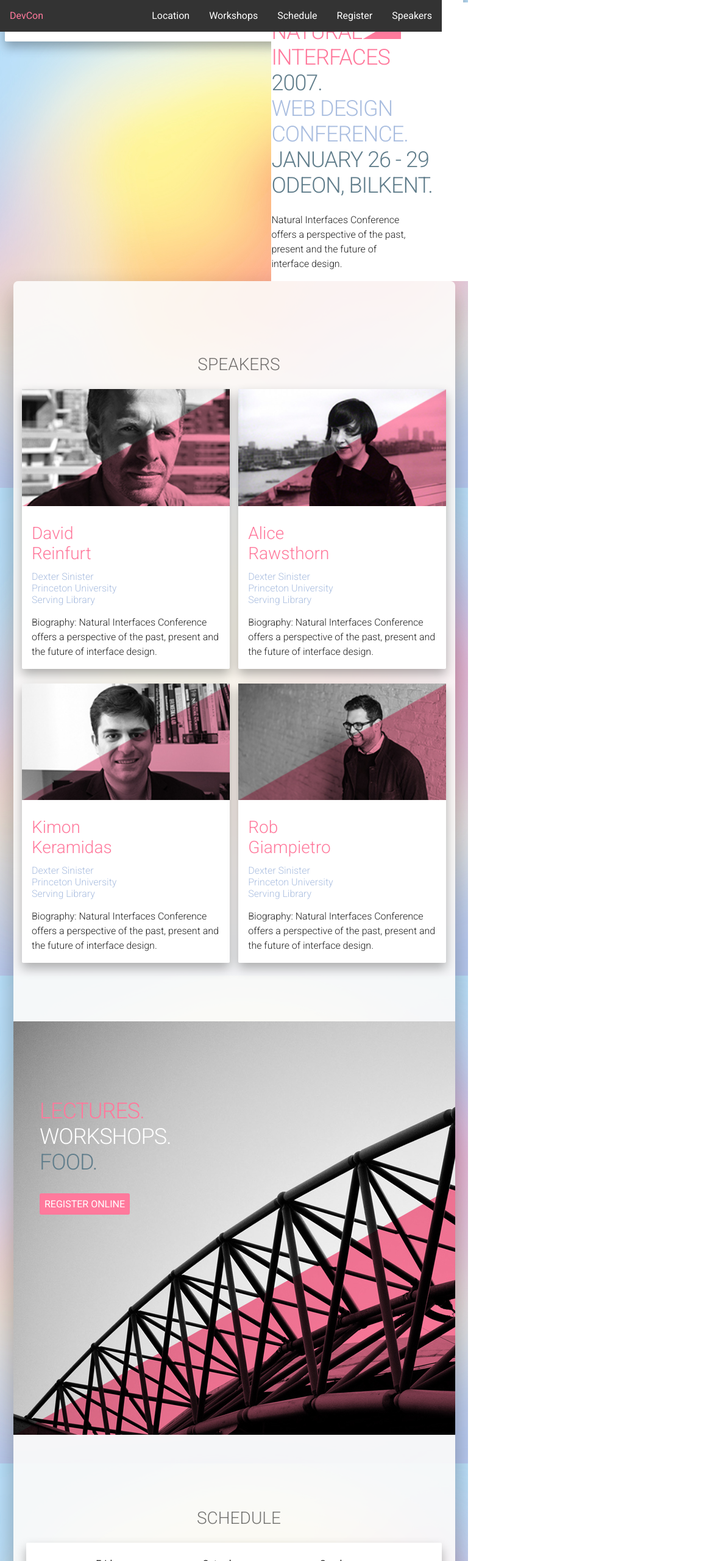
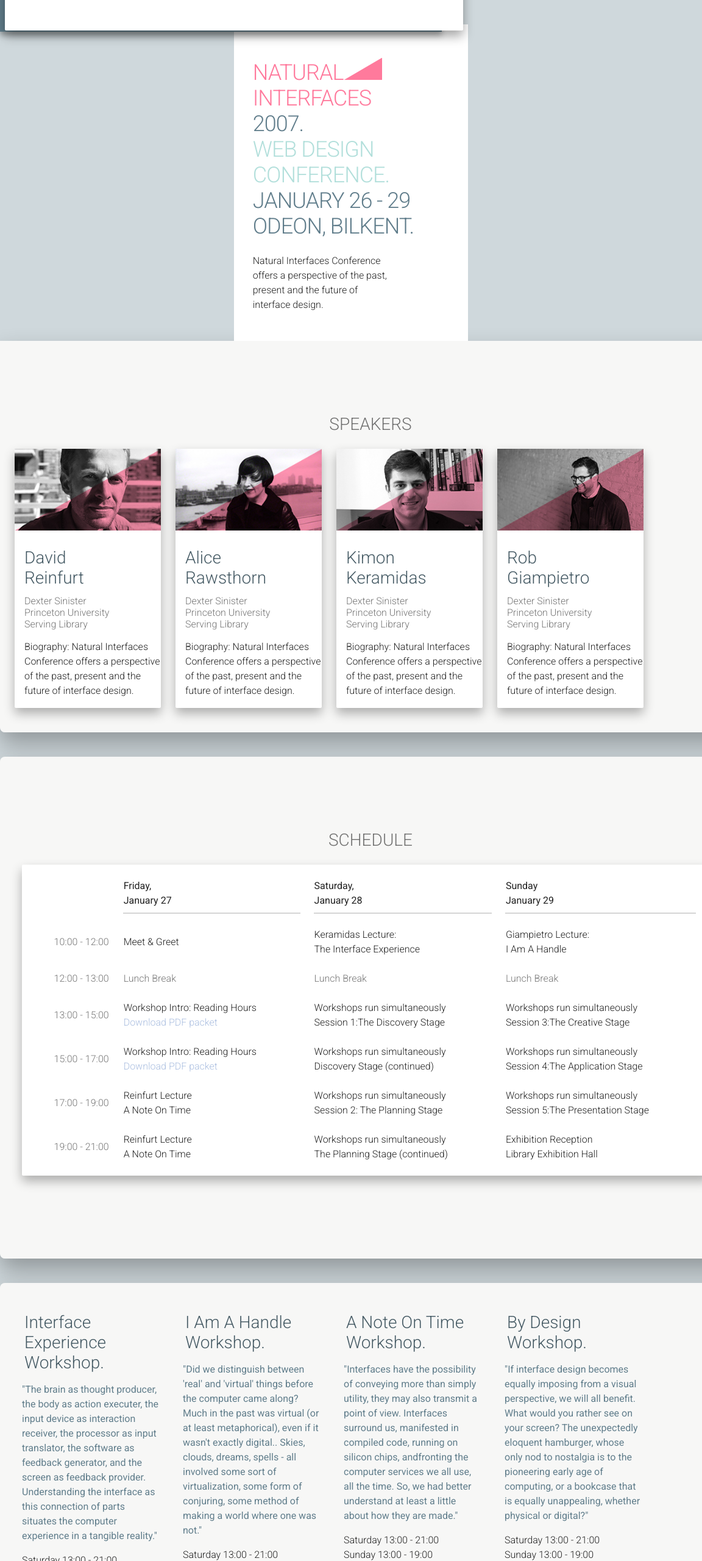
Before and after one commit to celikkoseoglu/GRA210-Bilkent, a plain HTML site: page index.html in a window 768 px wide. Shown: the top 2560 px of the page at 61% size, 1152 px wide, since content can reach past the window. Drawn offline with Linux system fonts and the light colour scheme.

Commit message:
splitted sections into their own cards tried designing a new heroimage with photoshop and we use a proper material color palette now

```diff
--- a/index.html
+++ b/index.html
@@ -2,6 +2,7 @@
 <html>
 <head>
     <link rel="stylesheet" type="text/css" href="style.css">
+    <link href="css/scrolling-nav.css" rel="stylesheet">
     <link href="https://fonts.googleapis.com/css?family=Roboto:300,400,500,700" rel="stylesheet">
 </head>
 
@@ -20,58 +21,51 @@
 
 <header>
     <div id="herotype">
-		<h1><span class="salmon">NATURAL<img src="triangle_logo.gif"><br />
-			INTERFACES</span><br />
-			2007.<br />
-			<span class="lavender"> WEB DESIGN<br />
-			CONFERENCE.<br /></span>
-			JANUARY 26 - 29<br />
-			ODEON, BILKENT.<br /></h1>
+        <h1><span class="salmon">NATURAL<img src="triangle_logo.gif"><br/>
+			INTERFACES</span><br/>
+            2007.<br/>
+            <span class="lavender"> WEB DESIGN<br/>
+			CONFERENCE.<br/></span>
+            JANUARY 26 - 29<br/>
+            ODEON, BILKENT.<br/></h1>
         <p>Natural Interfaces Conference offers a perspective of the past, present and the future of interface
             design.</p>
     </div>
 </header>
-
 <div class="announcement-bar">
     <p style="border: 5px solid red"><strong>Google Developer Day Beijing &amp; Shanghai</strong> 12/2016</p>
-	<a style="float: right; border: 5px solid red" href="http://services.google.cn/fb/forms/gddcn2016/" target="_blank"
-	   class="button">Register now</a>
 </div>
 
-<div id="wrapper">
+
+<div class="wrapper" style="border-radius: 0 0 8px 8px;">
 
     <main id="speaker_anchor">
         <h2>SPEAKERS</h2>
-		<div class="card"><img src="david_overlay.jpg"/>
+        <div class="card"><img src="speakers/david_overlay.jpg"/>
             <h3>David<br/>Reinfurt</h3><h4>Dexter Sinister<br/>Princeton University<br/>Serving Library</h4>
             <p>Biography: Natural Interfaces Conference offers a perspective of the past, present and the future of
                 interface design.</p>
         </div>
-		<div class="card"><img src="alice_overlay.jpg"/>
+        <div class="card"><img src="speakers/alice_overlay.jpg"/>
             <h3>Alice<br/>Rawsthorn</h3><h4>Dexter Sinister<br/>Princeton University<br/>Serving Library</h4>
             <p>Biography: Natural Interfaces Conference offers a perspective of the past, present and the future of
                 interface design.</p>
         </div>
-		<div class="card"><img src="kimon_overlay.jpg"/>
+        <div class="card"><img src="speakers/kimon_overlay.jpg"/>
             <h3>Kimon<br/>Keramidas</h3><h4>Dexter Sinister<br/>Princeton University<br/>Serving Library</h4>
             <p>Biography: Natural Interfaces Conference offers a perspective of the past, present and the future of
                 interface design.</p>
         </div>
-		<div class="card"><img src="rob_overlay.jpg"/>
+        <div class="card"><img src="speakers/rob_overlay.jpg"/>
             <h3>Rob<br/>Giampietro</h3><h4>Dexter Sinister<br/>Princeton University<br/>Serving Library</h4>
             <p>Biography: Natural Interfaces Conference offers a perspective of the past, present and the future of
                 interface design.</p>
         </div>
     </main>
 
-	<article id="register_anchor">
-		<div class="floattext">
-			<h1><span class="salmon">LECTURES.</span><br/><span class="whitetext">WORKSHOPS.</span><br/>FOOD.</h1>
-			<form>
-				<button type="submit" formaction="http://www.google.com">REGISTER ONLINE</button>
-			</form>
 </div>
-</article>
+
+<div class="wrapper">
 
     <section id="timetable_area">
         <h2>SCHEDULE</h2>
@@ -128,35 +122,13 @@
                 <td>Exhibition Reception<br/>Library Exhibition Hall</td>
             </tr>
         </table>
-<div class="card">
-	<h3>A Note On Time<br/>
-		Workshop.</h3>
-	<blockquote>"Interfaces have the possibility of conveying more than simply utility, they may also transmit a point of view. Interfaces surround us, manifested in compiled code, running on silicon chips, andfronting the computer services we all use, all the time. So, we had better understand at least a little about how they are made."</blockquote>
-	<p>Saturday 13:00 - 21:00<br />
-		Sunday 13:00 - 19:00<br/>
-		Location: FB310</p>
-	<form>
-		<button type="submit" formaction="http://www.google.com">REGISTER ONLINE</button>
-	</form>
+
+
+    </section>
 </div>
 
-		<div class="card">
-			<h3>By Design<br/>
-				Workshop.</h3>
-			<blockquote>"If interface design becomes equally imposing from a visual perspective, we will all benefit.
-				What would you rather see on your screen? The unexpectedly eloquent hamburger, whose only nod to
-				nostalgia is to the pioneering early age of computing, or a bookcase that is equally unappealing,
-				whether physical or digital?"
-			</blockquote>
-			<p>Saturday 13:00 - 21:00<br/>
-				Sunday 13:00 - 19:00<br/>
-				Location: FB310</p>
-			<form>
-				<button type="submit" formaction="http://www.google.com">REGISTER ONLINE</button>
-			</form>
-</div>
-
-		<div class="card">
+<div class="wrapper">
+    <div class="card transparentcard">
         <h3>Interface Experience<br/>
             Workshop.</h3>
         <blockquote>"The brain as thought producer, the body as action executer, the input device as interaction
@@ -189,7 +161,7 @@
         </div>
     </div>
 
-		<div class="card">
+    <div class="card transparentcard">
         <h3>I Am A Handle<br/>
             Workshop.</h3>
         <blockquote>"Did we distinguish between 'real' and 'virtual' things before the computer came along? Much in
@@ -222,15 +194,51 @@
         </div>
     </div>
 
+    <div class="card transparentcard">
+        <h3>A Note On Time<br/>
+            Workshop.</h3>
+        <blockquote>"Interfaces have the possibility of conveying more than simply utility, they may also transmit a
+            point of view. Interfaces surround us, manifested in compiled code, running on silicon chips,
+            andfronting the computer services we all use, all the time. So, we had better understand at least a
+            little about how they are made."
+        </blockquote>
+        <p>Saturday 13:00 - 21:00<br/>
+            Sunday 13:00 - 19:00<br/>
+            Location: FB310</p>
+        <form>
+            <button type="submit" formaction="http://www.google.com">REGISTER ONLINE</button>
+        </form>
+    </div>
 
-	</section>
+    <div class="card transparentcard">
+        <h3>By Design<br/>
+            Workshop.</h3>
+        <blockquote>"If interface design becomes equally imposing from a visual perspective, we will all benefit.
+            What would you rather see on your screen? The unexpectedly eloquent hamburger, whose only nod to
+            nostalgia is to the pioneering early age of computing, or a bookcase that is equally unappealing,
+            whether physical or digital?"
+        </blockquote>
+        <p>Saturday 13:00 - 21:00<br/>
+            Sunday 13:00 - 19:00<br/>
+            Location: FB310</p>
+        <form>
+            <button type="submit" formaction="http://www.google.com">REGISTER ONLINE</button>
+        </form>
+    </div>
+
+</div>
+
+<div class="wrapper">
 
     <section id="map_area">
         <img src="map.png"/>
         <!--See video tutorials in dropbox. 3D map is a bonus assignment, due at the end of the semester.-->
     </section>
+</div>
 
 </div> <!-- closing tag, notice the back-slash-->
 
+<script src="js/scrolling-nav.js"></script>
+
 </body> <!-- closing tag, notice the back-slash-->
 </html> <!-- closing tag, notice the back-slash-->
--- a/style.css
+++ b/style.css
@@ -1,5 +1,5 @@
-body	{
-	background-image: url('background5.jpg');
+body {
+	background-color: #CFD8DC;
 	background-repeat: no-repeat;
 	background-size: cover;
 	background-attachment: fixed;
@@ -8,23 +8,50 @@ body	{
 	-webkit-font-smoothing: antialiased;
 }
 
-#wrapper {
-	width: 900px; /* width of the wrapper material */
+.wrapper {
+	width: 1200px; /* width of the wrapper material */
 	height: auto; /* height of the wrapper material */
-	margin: -104px auto 40px auto;
+	margin: 0 auto 40px auto;
+	padding-bottom: 40px;
 	background-color: rgba(252,251,250,0.9);
 	border-radius: 8px;
 	box-shadow: 0 19px 38px rgba(0,0,0,0.30); /* material casts shadow */
 	overflow: auto; /* We are trying to make the wrapper visible again */
-	}
+}
+
 header	{
 	width: 100%;
 	height: 634px;
-	background-image: url('super-hero-large.png');
+	/*background-image: url('super-hero-large.png');*/
 	background-repeat: no-repeat;
 	background-size: cover;
-	background-color: #69BEF5;
+	background-color: #CFD8DC; /*#69BEF5;*/
 }
+
+#herotype {
+	width: 30%;
+	float: right;
+	margin-top: 140px;
+}
+
+.announcement-bar {
+	position: absolute;
+	display: block;
+	width: 752px;
+	left: 0;
+	right: 0;
+	margin: -54px auto;
+
+	background: #fff;
+	height: 104px;
+	border-radius: 2px;
+	box-shadow: 0 9px 18px rgba(0, 0, 0, 0.36);
+}
+
+.announcement-bar p {
+	width: 400px;
+}
+
 h1	{
 	font-family: 'Roboto';
 	font-size: 36px;
@@ -36,13 +63,9 @@ h1	{
 	color: #ff799c;
 }
 .lavender	{
-	color: #aabee0;
+	color: #B2DFDB;
 }
-#herotype	{
-	width: 30%;
-	float: right;
-	margin-top: 140px;
-}
+
 main	{
 	margin-top: 96px;
 	float: left;
@@ -73,14 +96,14 @@ h3	{
 	font-weight: 300;
 	font-size: 28px;
 	margin: 24px 0 0 16px;
-	color: #ff799c;
+	color: #455A64;
 }
 h4	{
 	font-family: 'Roboto';
 	font-weight: 300;
 	font-size: 16px;
 	margin: 12px 0 0 16px;
-	color: #aabee0;
+	color: #757575;
 }
 header p	{
 	font-family: 'Roboto';
@@ -97,20 +120,12 @@ header p	{
 	line-height: 24px;
 	font-weight: 300;
 	margin-top: 16px;
-	color: rgba(0,0,0,0.87);
+	color: #212121;
 	margin-left: 16px;
 }
-article	{
-	width: 100%;
-	height: 678px;
-	background-image: url('odeon_overlay.jpg');
-	float: left;
-	margin-top: 96px;
-	background-size: cover;
-	background-repeat: no-repeat;
-}
+
 button	{
-	background-color: #ff799c;
+	background-color: #607D8B;
 	border: none;
 	border-radius: 3px;
 	color: #fff;
@@ -147,7 +162,7 @@ table	{
 	font-size: 16px;
 	line-height: 24px;
 	font-weight: 300;
-	color: rgba(0,0,0,0.87);
+	color: #212121;
 	margin: 24px auto 96px auto;
 	text-align: left;
 	background-color: #fff;
@@ -186,14 +201,14 @@ nav	{
 	font-size: 16px;
 	line-height: 24px;
 	font-weight: 400;
-	background: rgb(31, 188, 210);
 }
 ul	{
 	list-style-type: none;
 	margin: 0;
 	padding: 0;
 	overflow: hidden;
-	background-color: #333;
+	background-color: #607D8B;
+	box-shadow: 0 6px 9px rgba(0, 0, 0, 0.3);
 }
 
 li {
@@ -207,29 +222,27 @@ li a {
 	padding: 14px 16px;
 	text-decoration: none;
 }
-#timetable_area .card	{
-	width: 22.5%;
-	float: left;
-	margin-left: 2%;
-	margin-top: 24px;
-	height: auto;
+
+.transparentcard {
 	background-color: transparent;
-	border-radius: 0px;
 	box-shadow: none;
 }
+
+.transparentcard button, .transparentcard p {
+	margin-left: 12px;
+}
+
 blockquote	{
 	font-family: 'Roboto';
 	font-size: 16px;
 	line-height: 24px;
 	font-weight: 400;
 	margin-top: 16px;
-	color: #aabee0;
+	color: #607D8B;
 	margin-left: 12px;
 	margin-right: 0px;
 }
-#timetable_area button, #timetable_area p 	{
-	margin-left: 12px;
-}
+
 #map_area	{
 	width: 100%;
 	float: left;
@@ -307,23 +320,6 @@ textarea	{
 	margin-left: -2px !important;
 }
 
-.announcement-bar {
-	display: block;
-	width: 752px;
-	margin: -52px auto 0 auto;
-	background: #fff;
-	height: 104px;
-	float: none;
-	border-radius: 2px;
-	box-shadow: 0 9px 18px rgba(0, 0, 0, 0.30);
-}
-
-.announcement-bar p {
-	width: 400px;
-}
-
-
-
 @media screen and (min-device-width: 768px) and (max-device-width: 1025px) and (orientation: landscape) {
 	#wrapper	{
 		width: 925px;
@@ -375,3 +371,61 @@ textarea	{
 		background-color: #fff;
 	}
 }
+
+@media screen and (min-device-width: 768px) and (max-device-width: 1025px) and (orientation: landscape) {
+	#wrapper {
+		width: 925px;
+		margin: 30px auto;
+	}
+
+	nav {
+		width: 925px;
+	}
+
+	.card, #timetable_area .card {
+		width: 47%;
+	}
+
+	table {
+		width: 94%;
+	}
+
+	header {
+		height: auto;
+	}
+
+	#herotype {
+		margin-top: 40px;
+		width: 33%;
+	}
+}
+
+@media screen and (min-device-width: 768px) and (max-device-width: 1025px) and (orientation: portrait) {
+	#wrapper {
+		width: 725px;
+		margin: 30px auto;
+	}
+
+	nav {
+		width: 725px;
+	}
+
+	.card, #timetable_area .card {
+		width: 20%;
+	}
+
+	table {
+		width: 94%;
+	}
+
+	header {
+		height: auto;
+	}
+
+	#herotype {
+		margin-top: 40px;
+		width: 42%;
+		background-color: #fff;
+		padding: 4%;
+	}
+}
```
Also changed, not shown: speakers/alice_overlay.jpg (renamed from alice_overlay.jpg), speakers/david_overlay.jpg (renamed from david_overlay.jpg), speakers/kimon_overlay.jpg (renamed from kimon_overlay.jpg), speakers/rob_overlay.jpg (renamed from rob_overlay.jpg), 2 other files. Lines whose indentation alone changed are shown as unchanged.
